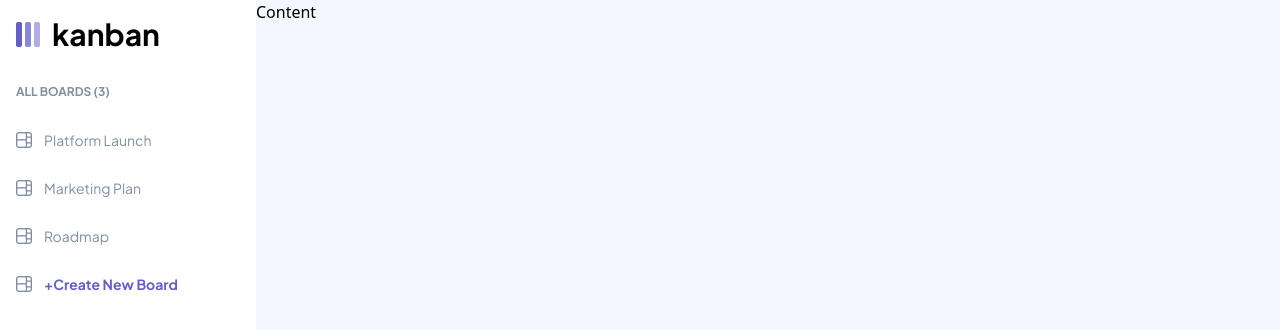
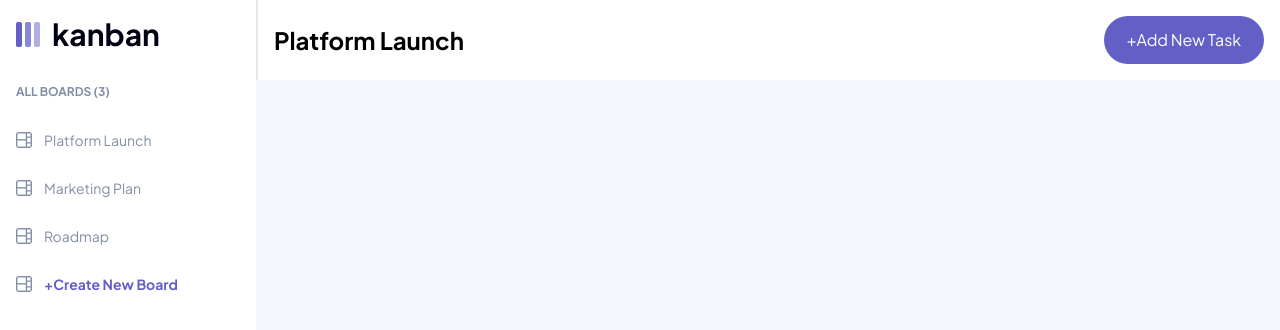
Before and after one commit to Generalsoi/kanban, a React (Create React App) app: page / in a window 1280 px wide. Shown: the top 330 px of the page. Built offline with nearby package versions, Linux system fonts and the light colour scheme.

Commit message:
continued working on the sidebar

```diff
--- a/src/components/content/content.jsx
+++ b/src/components/content/content.jsx
@@ -1,7 +1,19 @@
 import React from "react";
 
 const Content = () => {
-  return <div>Content</div>;
+  return (
+    <div>
+      <div className="flex w-full p-4 justify-between items-center bg-white border-l-2 ">
+        <h3 className="font-jakarta font-bold text-2xl">Platform Launch</h3>
+
+        <div>
+          <button className="bg-[#635FC7] text-white p-4 rounded-full border-none w-40 h-12 flex items-center justify-center font-jakarta">
+            +Add New Task
+          </button>
+        </div>
+      </div>
+    </div>
+  );
 };
 
 export default Content;
--- a/src/components/sidebar/sidebar.jsx
+++ b/src/components/sidebar/sidebar.jsx
@@ -6,13 +6,15 @@ const Sidebar = () => {
   //created an array containing the menus in the sidebar.
   const sidebarMenu = ["Platform Launch", "Marketing Plan", "Roadmap"];
   return (
-    <div>
-      <div className="w-full p-4 flex gap-3 items-center">
+    <div className="bg-white dark:bg-[#2B2C37] h-screen">
+      <div className="w-full p-4 flex gap-3 items-center ">
         <img src={Logo} alt="kanban logo" />
-        <h4 className="font-jakarta font-extrabold text-3xl">kanban</h4>
+        <h4 className="font-jakarta font-extrabold text-3xl text-[#000112] dark:text-white">
+          kanban
+        </h4>
       </div>
 
-      <div className="w-full my-4">
+      <div className="w-full h-2/3 my-4">
         <p className="m-4 text-xs font-jakarta font-bold text-mediumGrey">
           ALL BOARDS (3)
         </p>
@@ -31,6 +33,10 @@ const Sidebar = () => {
           </ul>
         </div>
       </div>
+
+      <div className="h-1/3">
+        <div></div>
+      </div>
     </div>
   );
 };
```
